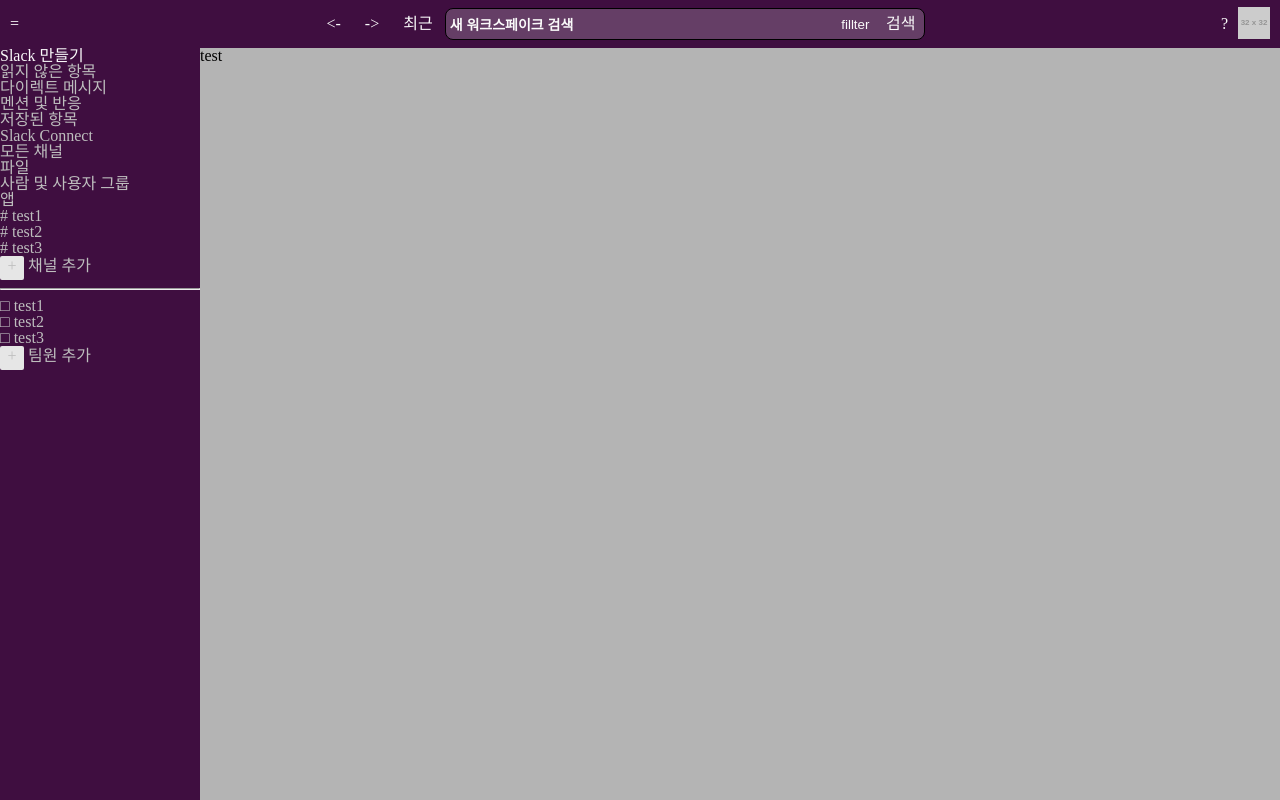
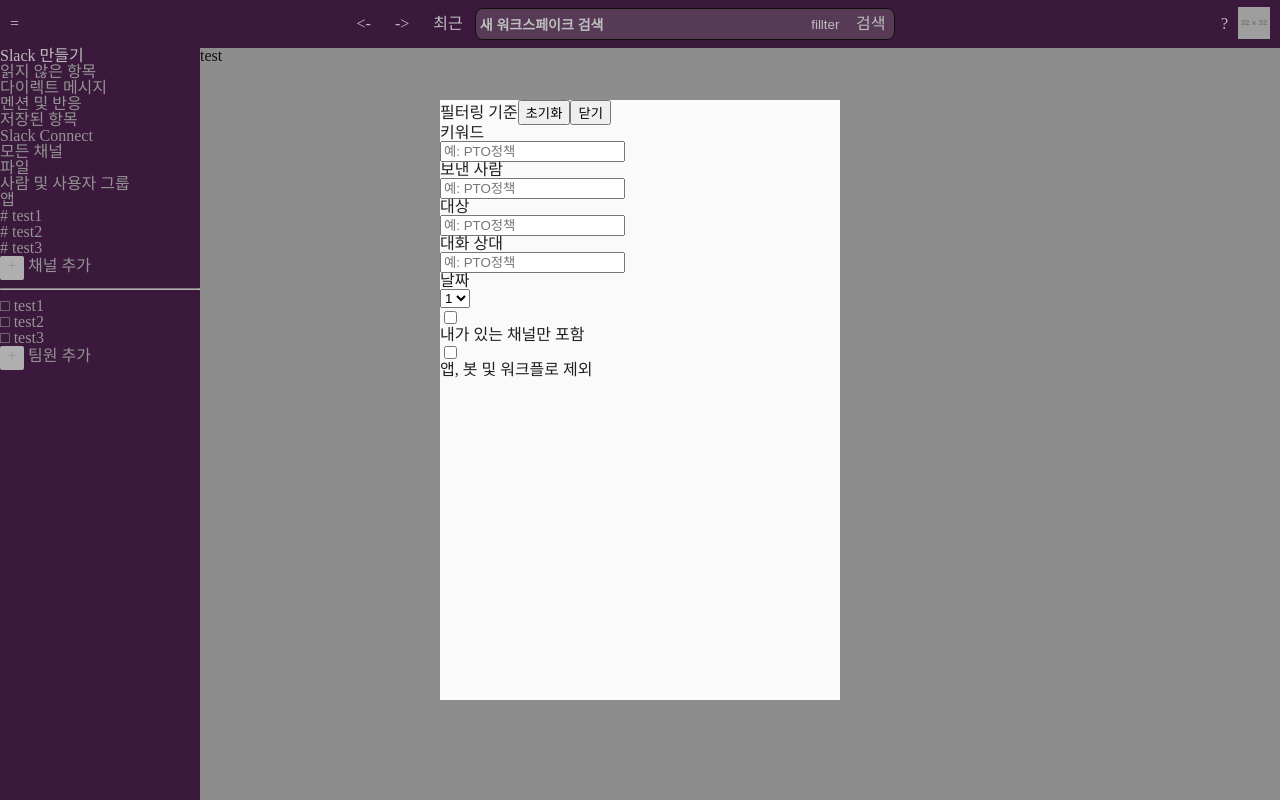
Before and after one commit to fms2014-github/clone-coding-slack, a Vue app: page /main-view in a window 1280 px wide. Both pictures are taken after a click on the button "fillter". Built offline with nearby package versions, Linux system fonts and the light colour scheme.

Commit message:
css 수정 및 필터링 화면 개발 중

```diff
--- a/src/assets/scss/variables.scss
+++ b/src/assets/scss/variables.scss
@@ -18,10 +18,12 @@
 // }
 
 $root-width: calc(100vw - (100vw - 100%));
+$root-height: calc(100vh - (100vh - 100%));
 
 $main-background-color: rgb(63, 14, 64);
 $main-font-color-white: rgb(250, 250, 250);
-$main-font-color-black: rgb(50, 50, 50);
+$main-font-color-black: rgb(32, 32, 32);
+$modal-lightbox-background-color: rgba(50, 50, 50, 0.3);
 
 $gray-color-220: rgb(220, 220, 220);
 $gray-color-210: rgb(210, 210, 210);
--- /dev/null
+++ b/src/components/Filltering.vue
@@ -0,0 +1,69 @@
+<template>
+  <div class="filltering-wrap">
+        <div class="filltering">
+        <div class="title">
+            <h2>필터링 기준</h2>
+            <button class="reset">초기화</button>
+            <button class="close">닫기</button>
+        </div>
+        <div class="fillter-form">
+            <label for="fillter-keyword">키워드</label>
+            <input id="fillter-keyword" type="text" placeholder="예: PTO정책"/>
+            <label for="fillter-sender">보낸 사람</label>
+            <input id="fillter-sender" type="text" placeholder="예: PTO정책"/>
+            <label for="fillter-target">대상</label>
+            <input id="fillter-target" type="text" placeholder="예: PTO정책"/>
+            <label for="fillter-contact">대화 상대</label>
+            <input id="fillter-contact" type="text" placeholder="예: PTO정책"/>
+            <label for="fillter-date">날짜</label>
+            <select id="fillter-date">
+                <option>1</option>
+                <option>2</option>
+                <option>3</option>
+            </select>
+            <input type="checkbox" /><label>내가 있는 채널만 포함</label>
+            <input type="checkbox" /><label>앱, 봇 및 워크플로 제외</label>
+        </div>
+    </div>
+  </div>
+</template>
+
+<script>
+export default {
+
+}
+</script>
+
+<style lang="scss" scoped>
+    .filltering-wrap{
+        display: inline-block;
+        position: absolute;
+        top: 0px;
+        bottom: 0px;
+        left: 0px;
+        right: 0px;
+        background-color: $modal-lightbox-background-color;
+        .filltering{
+            display: flex;
+            flex-direction: column;
+            width: 100vw;
+            height: 100vh;
+            margin-left: 50vw;
+            margin-top: 50vh;
+            max-width: 400px;
+            max-height: 600px;
+            background-color: $main-font-color-white;
+            color: $main-font-color-black;
+            transform: translate(-50%, -50%);
+            input, label{
+                display: block;
+            }
+
+            .title{
+                h2, button{
+                    display: inline-block;
+                }
+            }
+        }
+    }
+</style>
--- a/src/components/SearchBox.vue
+++ b/src/components/SearchBox.vue
@@ -48,7 +48,7 @@
 
 <style lang="scss" scoped>
 .search-box{
-    width: calc(100% - 520px);
+    width: calc(100% - 500px);
     max-width: 1000px;
     min-width: 400px;
     background-color: white;
--- a/src/layout/Header.vue
+++ b/src/layout/Header.vue
@@ -16,22 +16,26 @@
       <div class="user-profile"><img src="https://via.placeholder.com/32x32" /></div>
     </div>
     <search-box-vue :isEnable="doSearch" @close-box-event="toggle"></search-box-vue>
+    <Filltering v-if="doFillter"/>
   </header>
 </template>
 
 <script>
 import SearchBoxVue from '@/components/SearchBox.vue';
+import Filltering from '@/components/Filltering.vue';
 
 export default {
   data(){
     return {
       doSearch: false,
-      searchText: '새 워크스페이크 검색'
+      searchText: '새 워크스페이크 검색',
+      doFillter: false
     }
   },
   components:{
-    SearchBoxVue
-  },
+    SearchBoxVue,
+    Filltering
+},
   methods:{
     toggle(inputText){
       console.log(this.doSearch);
@@ -58,7 +62,7 @@
       alert("최근 내역");
     },
     fillter() {
-      alert("필터링");
+      this.doFillter = !this.doFillter;
     }
   }
 
@@ -70,20 +74,19 @@
   display: flex;
   justify-items: center;
   align-items: center;
-  width: calc(100% - 20px);
-  padding: 0px 10px;
+  width: 100%;
   height: 48px;
-  position: relative;
   background-color: $main-background-color;
   color: $main-font-color-white;
   .system-menu-btn-wrap{
     cursor: pointer;
+    margin-left: 10px;
   }
   .search-box{
     position: absolute;
     top: 0px;
-    left: 10%;
-    transform: translateX(30%);
+    left: calc(50% + 100px);
+    transform: translateX(-50%);
   }
 
   .workspace-control-panel{
@@ -97,7 +100,7 @@
     }
     .search-wrap{
       position: relative;
-      flex-basis: 40%;
+      flex-basis: 35%;
 
       button{
         cursor: pointer;
@@ -148,6 +151,7 @@
     flex-direction: row-reverse;
     gap: 0px 10px;
     align-items: center;
+    margin-right: 10px;
     .help-icon{
       order: 2;
     }
```
